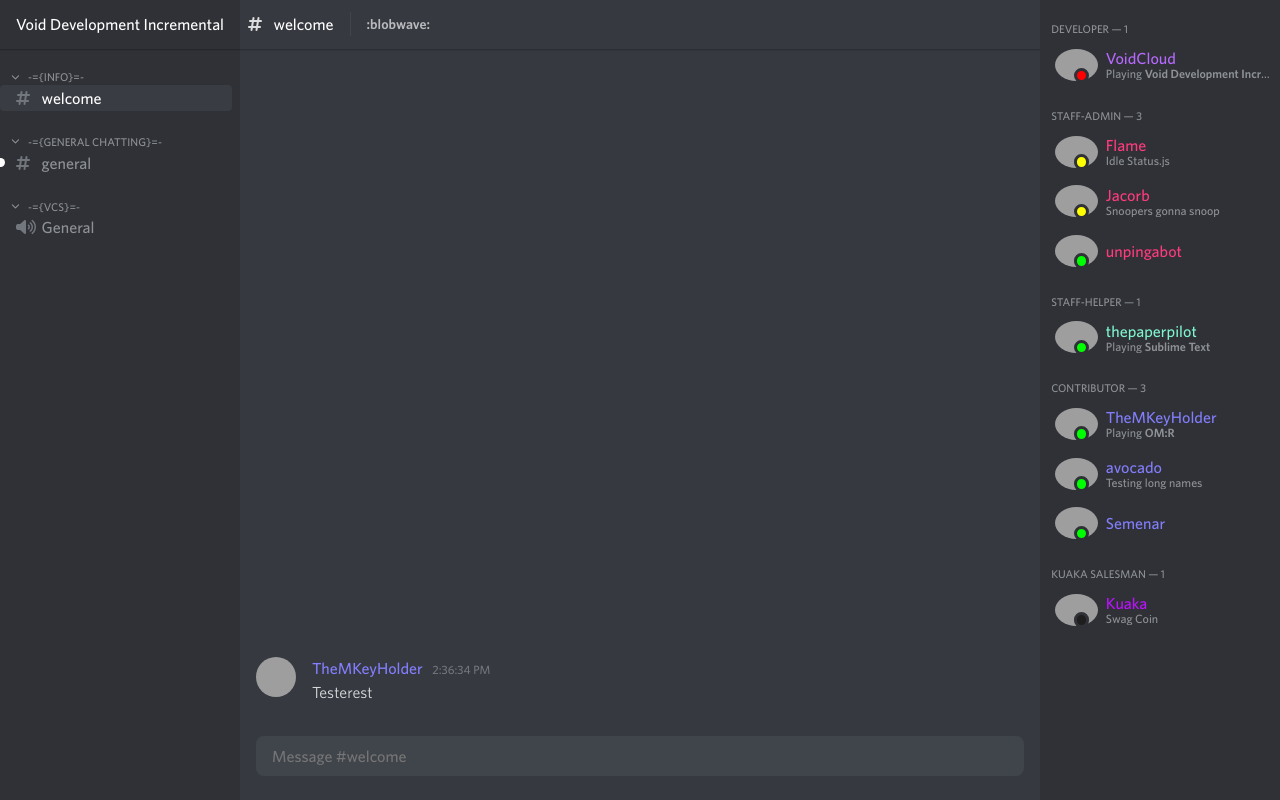
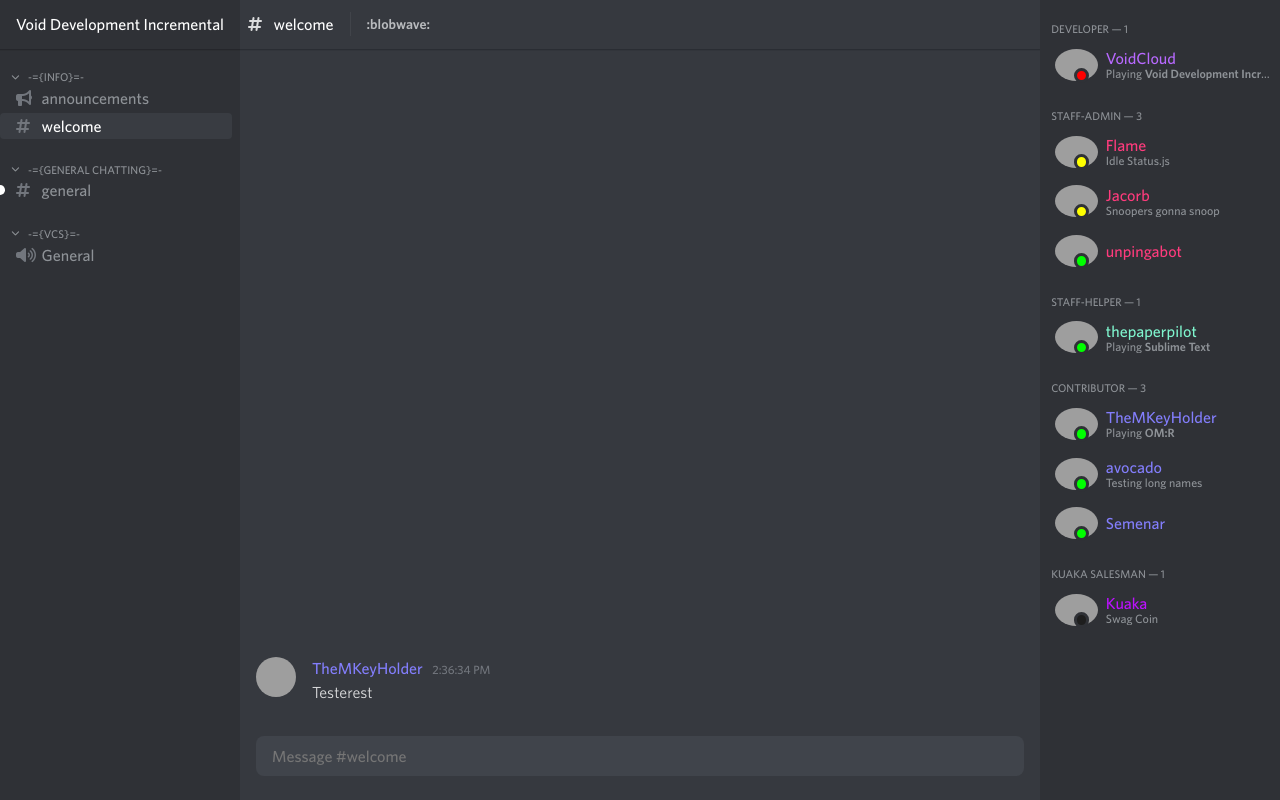
Before and after one commit to MrBacon470/Void-Development-Incremental, a Vue app: page / in a window 1280 px wide. Built offline with nearby package versions, Linux system fonts and the light colour scheme; grey boxes are pictures that could not be loaded.

Commit message:
Announcement Channels Added

```diff
--- a/src/components/Channel.vue
+++ b/src/components/Channel.vue
@@ -4,13 +4,14 @@
         <i :class="{
             fas: true,
             'fa-hashtag': channel.type === 'text',
-            'fa-volume-up': channel.type === 'voice'
+            'fa-volume-up': channel.type === 'voice',
+            'fa-bullhorn': channel.type === 'announcement'
         }"></i>
         <div class="channel-header">{{ channel.title }}</div>
         <div class="divider"></div>
         <div class="channel-description">{{ channel.description }}</div>
     </div>
-    <div class="messages" v-if="type !== 'voice'">
+    <div class="messages" v-if="channel.type !== 'voice' || channel.type !== 'announcement'">
         <div class="messages-fill"></div>
         <message v-for="(message, index) in channel.messages" :message="message" :key="index" />
         <form class="messages-footer" v-on:submit.prevent="sendMessage">
--- a/src/components/ChannelList.vue
+++ b/src/components/ChannelList.vue
@@ -11,6 +11,7 @@
                 channel: true,
                 'text-channel': channel.type === 'text',
                 'voice-channel': channel.type === 'voice',
+                'announcement-channel': channel.type === 'announcement',
                 selected: player.activeChannel.category === categoryID && player.activeChannel.channel === channelID,
                 collapsed: category.collapsed
             }" v-on:click="switchChannel(categoryID, channelID)">
@@ -19,7 +20,8 @@
                 <i :class="{
                     fas: true,
                     'fa-hashtag': channel.type === 'text',
-                    'fa-volume-up': channel.type === 'voice'
+                    'fa-volume-up': channel.type === 'voice',
+                    'fa-bullhorn': channel.type === 'announcement',
                 }"></i>
                 <p>{{ channel.title }}</p>
             </div>
--- a/src/main.js
+++ b/src/main.js
@@ -12,6 +12,12 @@ let startData = {
 			title: '-={info}=-',
 			collapsed: false,
 			channels: {
+				announcements: {
+					title: 'announcements',
+					type: 'announcement',
+					messages: [],
+					description: "Announcements Here :P"
+				},
 				welcome: {
 					title: 'welcome',
 					type: 'text',
```
